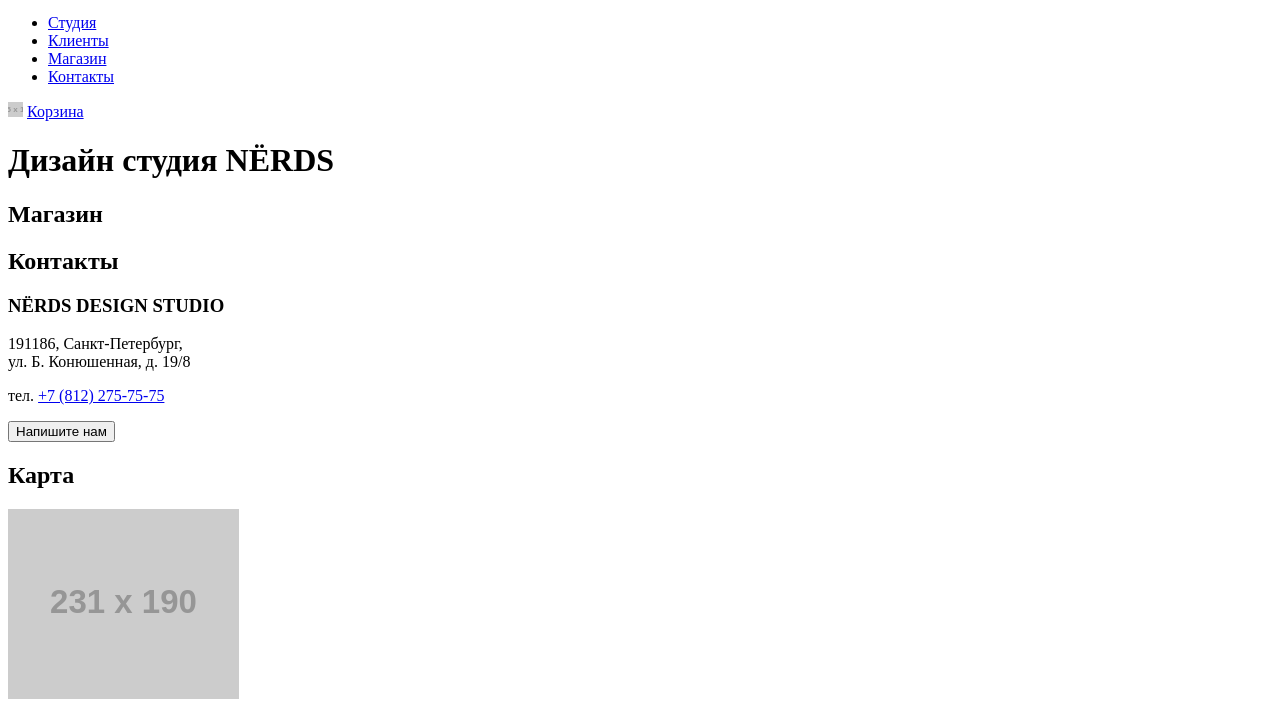
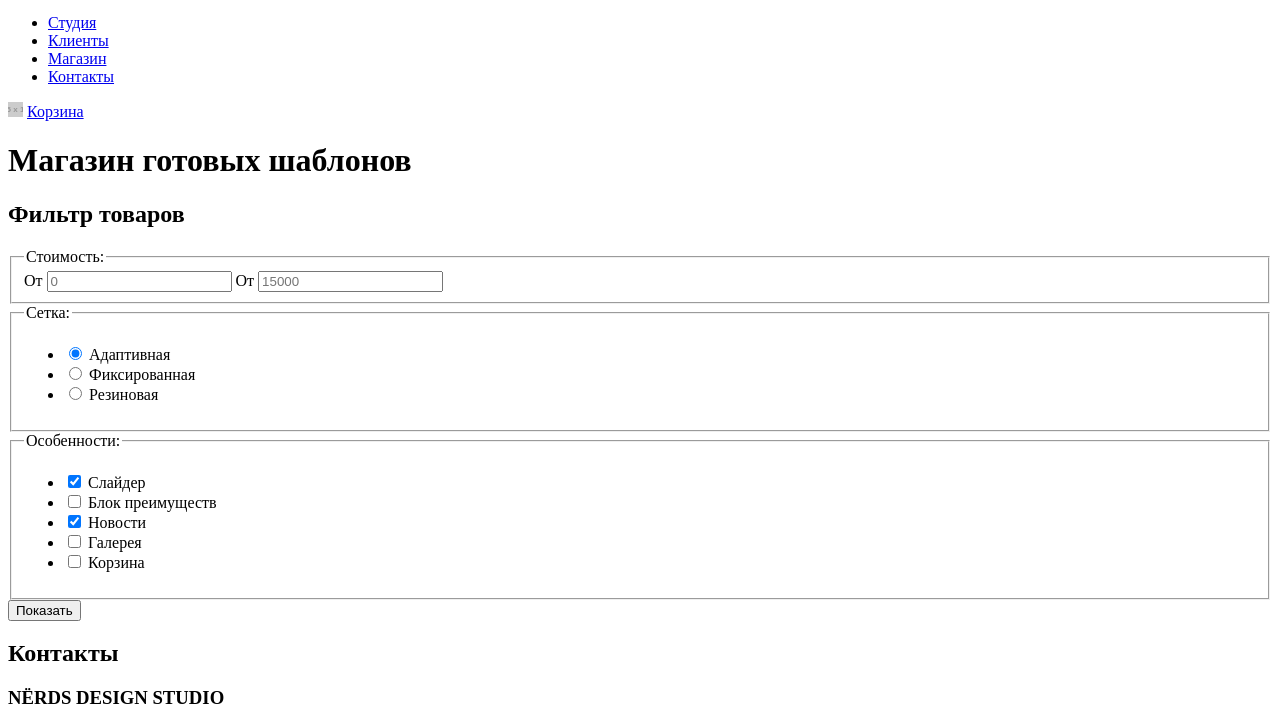
Before and after one commit to rychkov-ss/1461001-nerds-30, a plain HTML site: page catalog.html in a window 1280 px wide. Shown: the part 80-800 px from the top of the page. Drawn offline with Linux system fonts and the light colour scheme; placeholder pictures from the web are drawn by us.

Commit message:
correct errors
Corrected errors after checking with W3 validator

```diff
--- a/catalog.html
+++ b/catalog.html
@@ -7,7 +7,7 @@
   <body>
     <header>
       <a href="">
-        <img src="https://via.placeholder.com/160x66" width="160" height="66">
+        <img src="https://via.placeholder.com/160x66" width="160" height="66" alt="логотип">
       </a>
       <nav>
         <ul>
@@ -22,8 +22,71 @@
     </header>
 
     <main>
-      <h1>Дизайн студия NЁRDS</h1>
-        <h2>Магазин</h2>
+      <h1>Магазин готовых шаблонов</h1>
+        <section>
+          <h2>Фильтр товаров</h2>
+          <form method="get" action="https://echo.htmlacademy.ru">
+            <fieldset>
+              <legend>Стоимость:</legend>
+                <label for="price-from">От</label>
+                <input id="price-from" type="number" name="from" placeholder="0">
+
+                <label for="price-to">От</label>
+                <input id="price-to" type="number" name="to" placeholder="15000">
+            </fieldset>
+
+            <fieldset>
+              <legend>Сетка:</legend>
+              <ul>
+                <li>
+                  <input type="radio" name="grid" id="grid-adaptive" checked>
+                  <label for="grid-adaptive">Адаптивная</label>
+                </li>
+
+                <li>
+                  <input type="radio" name="grid" id="grid-fixed">
+                  <label for="grid-fixed">Фиксированная</label>
+                </li>
+
+                <li>
+                  <input type="radio" name="grid" id="grid-fluid">
+                  <label for="grid-fluid">Резиновая</label>
+                </li>
+              </ul>
+            </fieldset>
+
+            <fieldset>
+              <legend>Особенности:</legend>
+              <ul>
+                <li>
+                  <input type="checkbox" name="features" id="features-slider" checked>
+                  <label for="features-slider">Слайдер</label>
+                </li>
+
+                <li>
+                  <input type="checkbox" name="features" id="features-advantages">
+                  <label for="features-advantages">Блок преимуществ</label>
+                </li>
+
+                <li>
+                  <input type="checkbox" name="features" id="features-news" checked>
+                  <label for="features-news">Новости</label>
+                </li>
+
+                <li>
+                  <input type="checkbox" name="features" id="features-gallery">
+                  <label for="features-gallery">Галерея</label>
+                </li>
+
+                <li>
+                  <input type="checkbox" name="features" id="features-trash-bin">
+                  <label for="features-trash-bin">Корзина</label>
+                </li>
+              </ul>
+            </fieldset>
+            <button type="submit">Показать</button>
+          </form>
+        </section>
 
     </main>
 
@@ -49,7 +112,7 @@
           <p>Скидка 10% для друзей из социальных сетей</p>
         <ul>
           <li>
-            <a href=""><img src="https://via.placeholder.com/26.01x15" width="26.01"
+            <a href=""><img src="https://via.placeholder.com/26.01x15" width="26"
               height="15" alt="иконка вконтакте"></a> ВК <!-- написал название для видимости -->
           </li>
           <li>
```
Also changed, not shown: blank.html (+2 -2 lines), index.html (+14 -11 lines).
